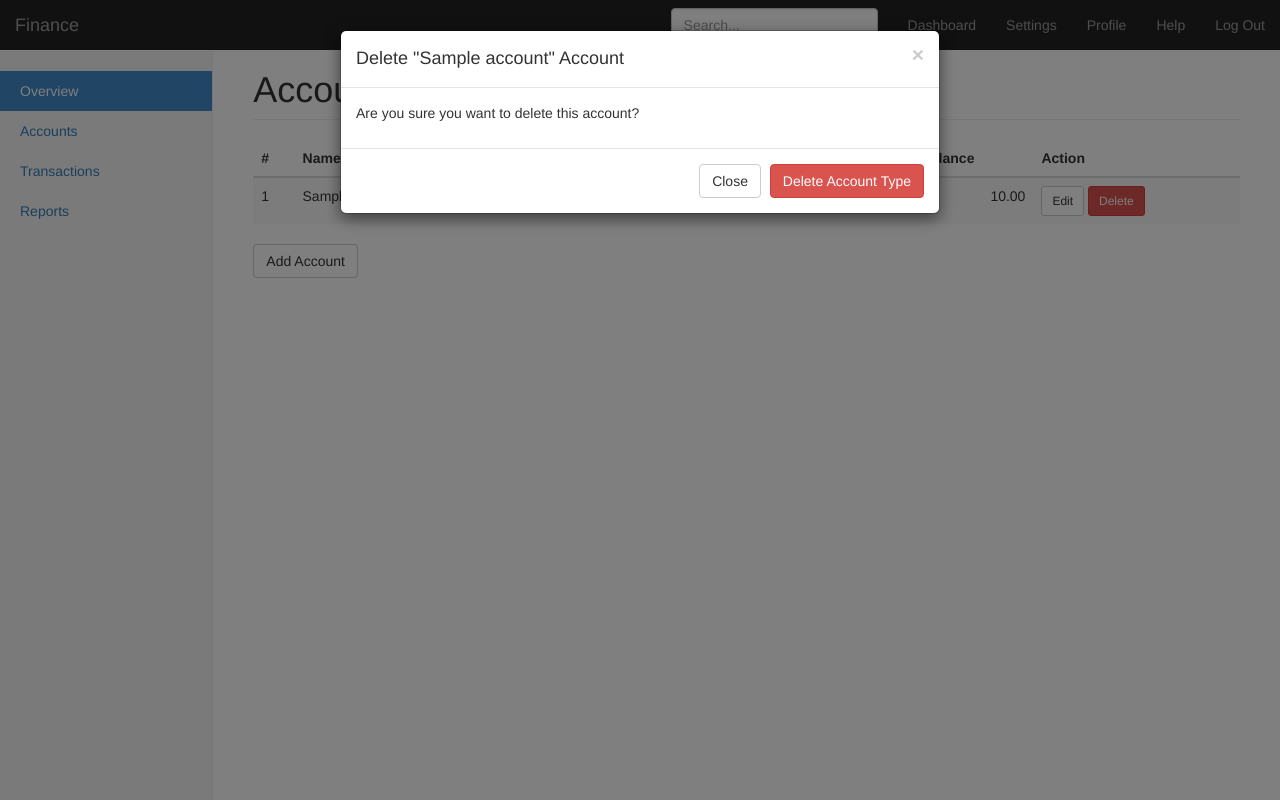
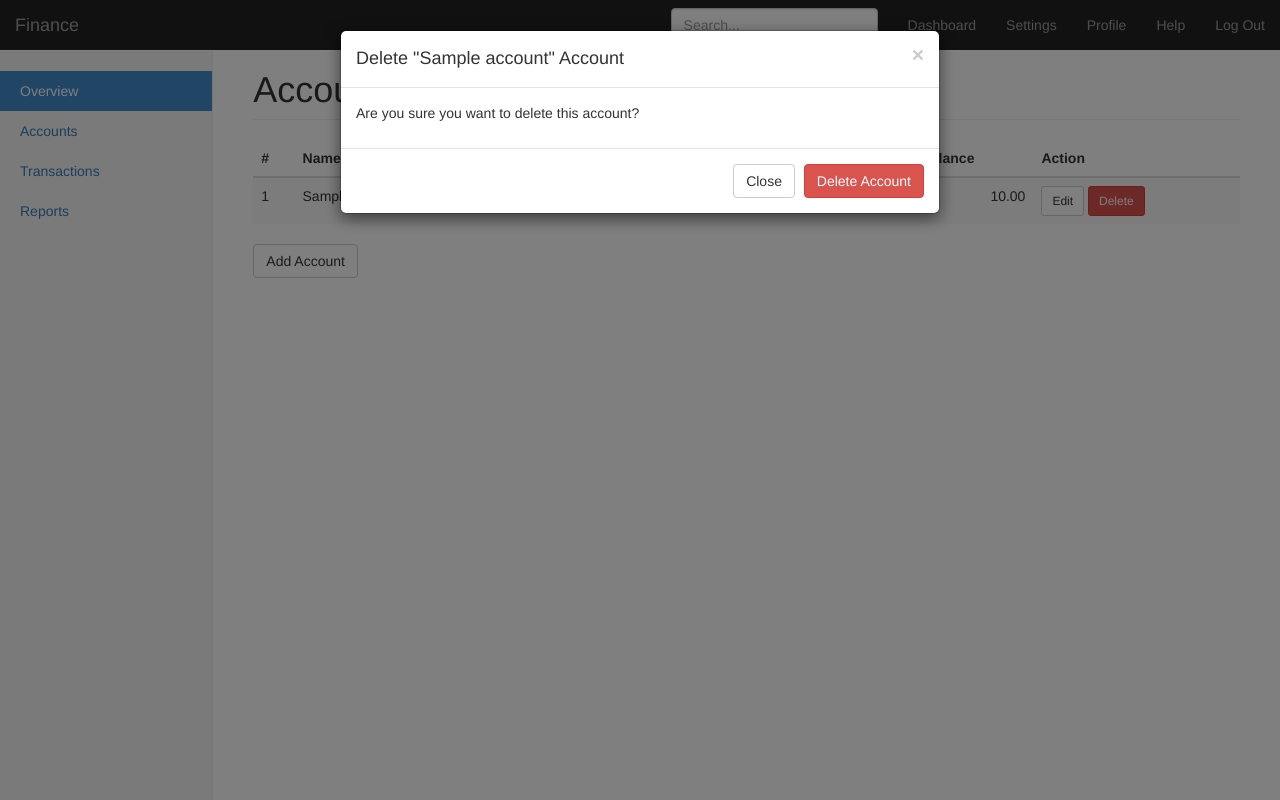
Before and after one commit to reinbach/finance-django, a Django app: template finance/templates/accounts/account_list.html in a window 1280 px wide, after a click on "Delete". Run offline with Django 3.2, Linux system fonts and the light colour scheme; the template is opened without the code that fills it: most values are stand-ins (such as "Sample title", 1, 10 or a date in 2020); some libraries are stand-ins or nearby versions.

Commit message:
updated text on delete button on account list view

```diff
--- a/finance/templates/accounts/account_list.html
+++ b/finance/templates/accounts/account_list.html
@@ -40,7 +40,7 @@
                       <form method="post" action="{% url 'accounts.account.delete' account.pk %}">
                         {% csrf_token %}
                         <button type="button" class="btn btn-default" data-dismiss="modal">Close</button>
-                        <button type="submit" class="btn btn-danger">Delete Account Type</button>
+                        <button type="submit" class="btn btn-danger">Delete Account</button>
                       </form>
                     </div>
                   </div>
```
